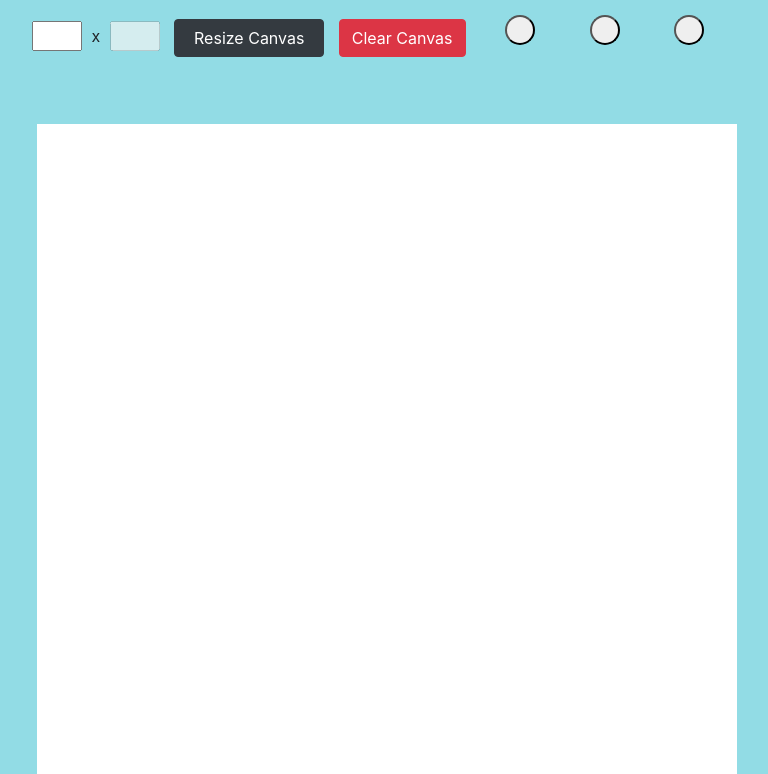
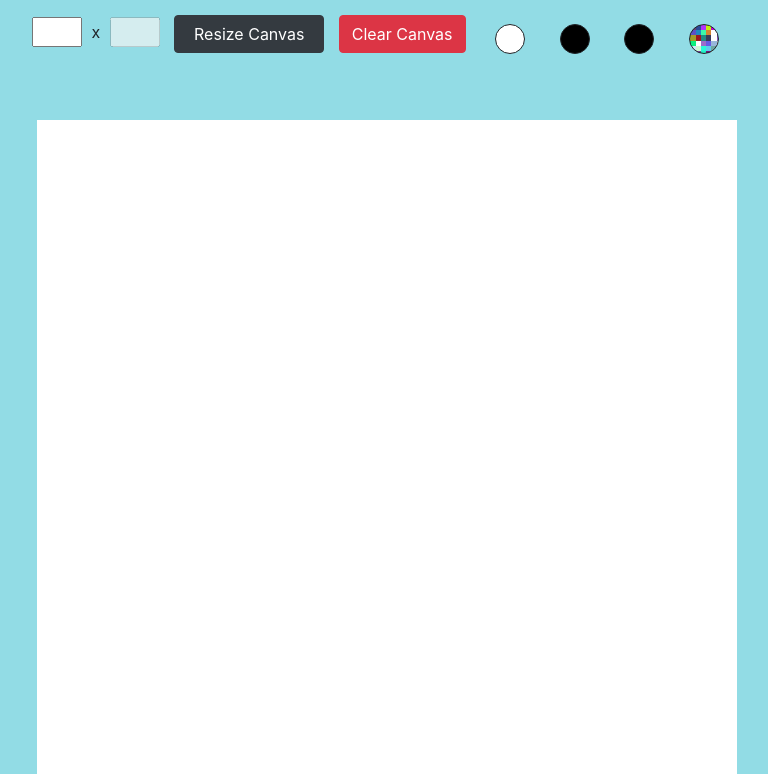
Before and after one commit to mrhallonline/etch-a-sketch, a plain HTML site: page index.html in a window 1280 px wide. Shown: the part 101-875 px from the top of the page, without its empty margins (253-1021 px from the left). Drawn offline with nearby package versions, Linux system fonts and the light colour scheme.

Commit message:
adding button choices

```diff
--- a/index.html
+++ b/index.html
@@ -22,9 +22,10 @@
                 <input class="btn btn-dark canvasButton" type="" value="Resize Canvas">
             </form>
             <button class="btn btn-danger " type="button" id="clearCanvas">Clear Canvas</button>
-          <button class="paintBrush" id="eraserBrush"></button>
-          <button class="paintBrush" id="blackBrush"></button>
-          <button class="paintBrush" id="multiColoredBrush"></button>
+          <button class="btn paintBrush" id="eraserBrush"></button>
+          <button class="btn paintBrush" id="blackBrush"></button>
+          <button class="btn paintBrush" id="shaderBrush"></button>
+          <button class="btn paintBrush" id="multiColoredBrush"></button>
 
 
         </div>
--- a/index.js
+++ b/index.js
@@ -43,10 +43,10 @@ $(".canvasButton").click(function () {
     // $(".grid-item").hover(function () {
     //     $(this).addClass("onHover");
     // });
-    shaderColor()
+    randomColor()
 });
 
-function eraseColor(){
+function eraserColor(){
     $(".grid-item").hover(function(){
         $(this).css('background-color','#fff' );
     })
--- a/style.css
+++ b/style.css
@@ -31,19 +31,24 @@ p {
     width:30px;
     height:30px;
     border-radius: 100%;
-    margin: 10px 25px 0px ;
+    margin: 10px 15px 0px ;
+    border: solid 1px ;
 }
 
 #eraserBrush{
-
+    background-color: #fff;
 }
 
 #blackBrush{
+    background-color: black;
+}
 
+#shaderBrush{
+    background-color: black;
 }
 
 #multiColoredBrush{
-
+    background-image: url("images/mcolored2.PNG");
 
 }
 
```
Also changed, not shown: images/mcolored2.PNG (added), images/multicolored.PNG (added).
